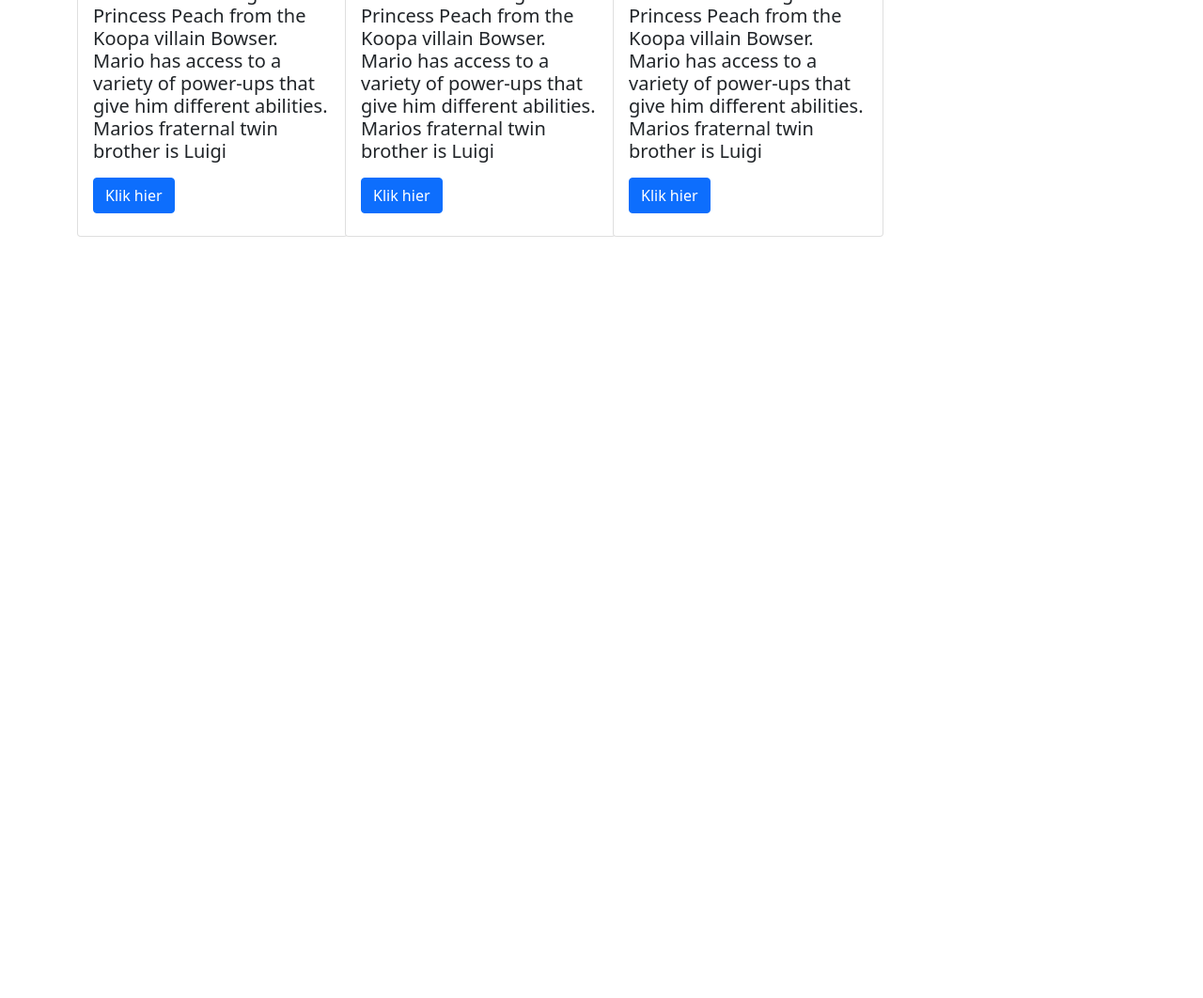
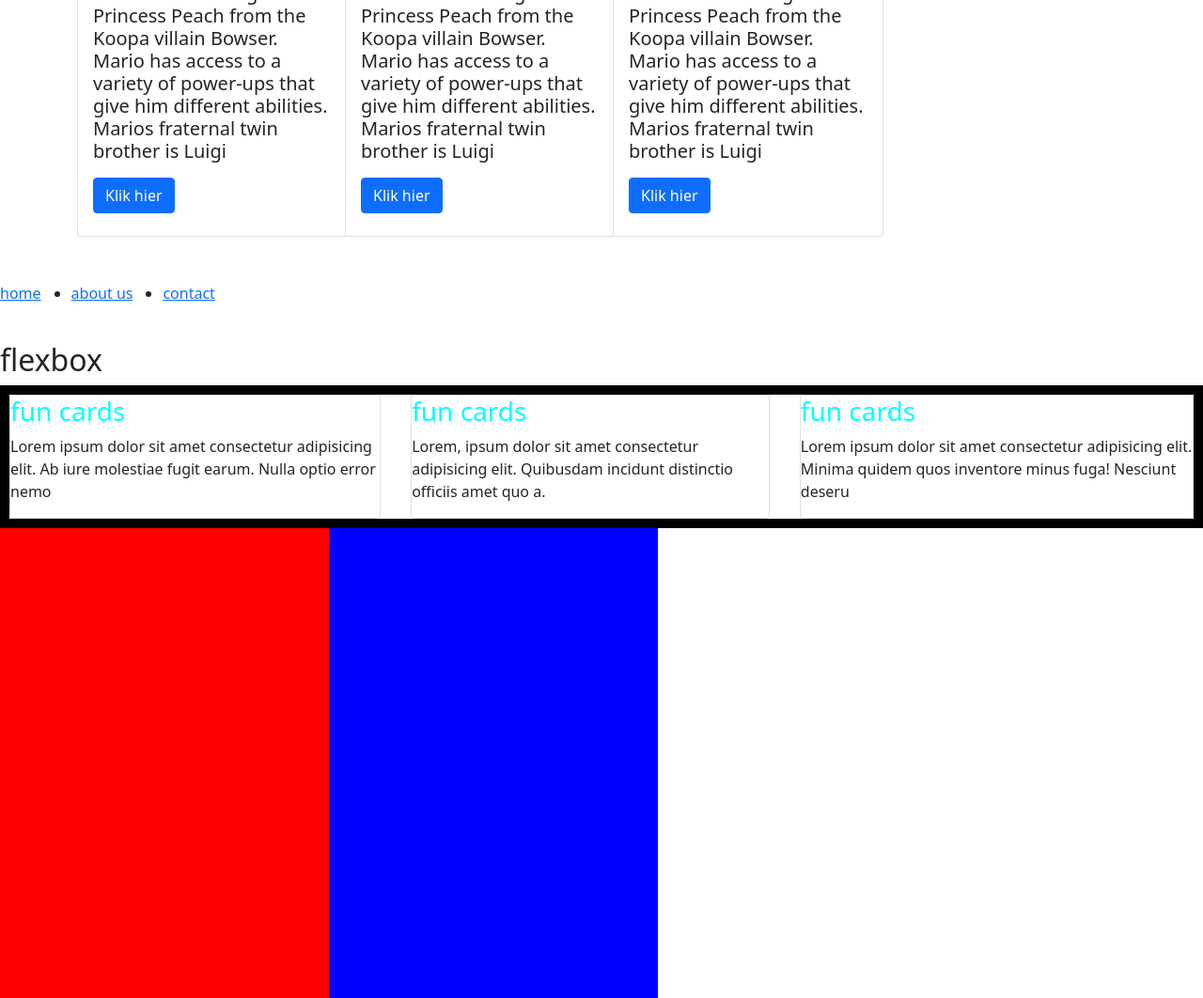
Before and after one commit to ROCMondriaanTIN/sd21-p4-project-website-t1h-Goldenmansion, a plain HTML site: page paginas/avontuur.html in a window 1280 px wide. Shown: the part 548-1610 px from the top of the page at 94% size. Before the commit the page ends 848 px from the top, so only its background shows below. Drawn offline with nearby package versions, Linux system fonts and the light colour scheme.

```diff
--- /dev/null
+++ b/css/avontuur.css
@@ -0,0 +1,45 @@
+.columns {
+    display: flex;
+    gap: 2rem;
+    border: 10px solid black;
+
+
+}
+.columns > * {
+    flex-grow: 0;
+    flex-shrink: 1;
+    flex-basis: 1;
+}
+
+
+.nav-list{
+    display: flex;
+    gap: 2rem;
+    flex-wrap: wrap;
+    padding: 0;
+    margin: 0;
+    margin-bottom: 40px;
+
+}
+.nav-list li {
+    flex-shrink: 1;
+    gap: 2rem;
+}
+.card .radient {
+    color: aqua;
+}
+
+.parent{
+    width: 700px;
+    height: 500px;
+    background-color: blue;
+    position: relative;
+}
+.child {
+   position: absolute;
+    background-color: red;
+    top: 0;
+    bottom: 0;
+    left: 0;
+    right: 50%
+}
--- a/css/games.css
+++ b/css/games.css
@@ -4,7 +4,22 @@ body{
     background-color: black;
 }
 
+::-webkit-scrollbar {
+    width: 2em;
+}
+::-webkit-scrollbar-track {
+    background-color: hsl(237, 25%, 27%);
+    border-radius: 100vw;
+    margin-block: .3em;
 
+
+}
+
+::-webkit-scrollbar-thumb {
+    background-color: hsl(286, 100%, 20%);
+    border-radius: 120vw;
+    border: .25em solid hsl(236, 89%, 7%);
+}
 .heroimg img{
 height: 400px;
 width: 100%;
--- a/paginas/avontuur.html
+++ b/paginas/avontuur.html
@@ -5,7 +5,7 @@
     <meta http-equiv="X-UA-Compatible" content="IE=edge">
     <meta name="viewport" content="width=device-width, initial-scale=1.0">
     <link href="https://cdn.jsdelivr.net/npm/bootstrap@5.1.3/dist/css/bootstrap.min.css" rel="stylesheet" integrity="sha384-1BmE4kWBq78iYhFldvKuhfTAU6auU8tT94WrHftjDbrCEXSU1oBoqyl2QvZ6jIW3" crossorigin="anonymous">
-    <link rel="stylesheet" href="/css/gamegenres.css">
+    <link rel="stylesheet" href="/css/avontuur.css">
     <title>Document</title>
 </head>
 <body>
@@ -47,10 +47,37 @@
 
     </div>
 </div>
+<nav>
+  <ul class="nav-list">
+    <li><a href="home">home</a></li>
+    <li><a href="home">about us</a> </li>
+    <li><a href="contact">contact</a> </li>
+  </ul>
+</nav>
 
+<section class="cards">
+  <h2>flexbox</h2>
+  <div class="columns">
+    <article class="card">
+      <h3 class="radient">fun cards</h3>
+      <p>Lorem ipsum dolor sit amet consectetur adipisicing elit. Ab iure molestiae fugit earum. Nulla optio error nemo</p>
+    </article>
+    <article class="card">
+      <h3 class="radient">fun cards </h3>
+      <p>Lorem, ipsum dolor sit amet consectetur adipisicing elit. Quibusdam incidunt distinctio officiis amet quo a.</p>
+    </article>
+    <article class="card">
+      <h3 class="radient">fun cards</h3>
+      <p>Lorem ipsum dolor sit amet consectetur adipisicing elit. Minima quidem quos inventore minus fuga! Nesciunt deseru</p>
+    </article>
+  </div>
+</section>
 
-
-
+<div class="parent">
+  <p>a line of text</p>
+  <div class="child"></div>
+  <p>more </p>
+</div>
 <script src="/js/avontuur.js"></script>
 </body>
 </html>
```
Also changed, not shown: index.html (+9 -0 lines), paginas/contact.html (+38 -0 lines).
